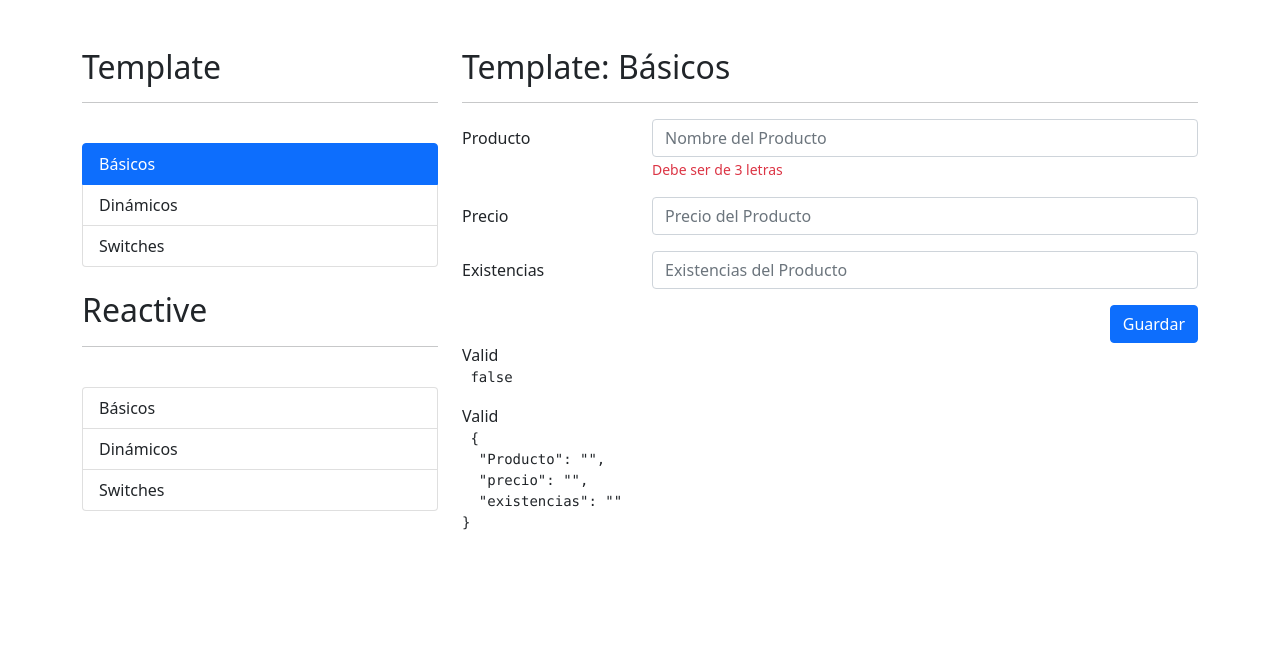
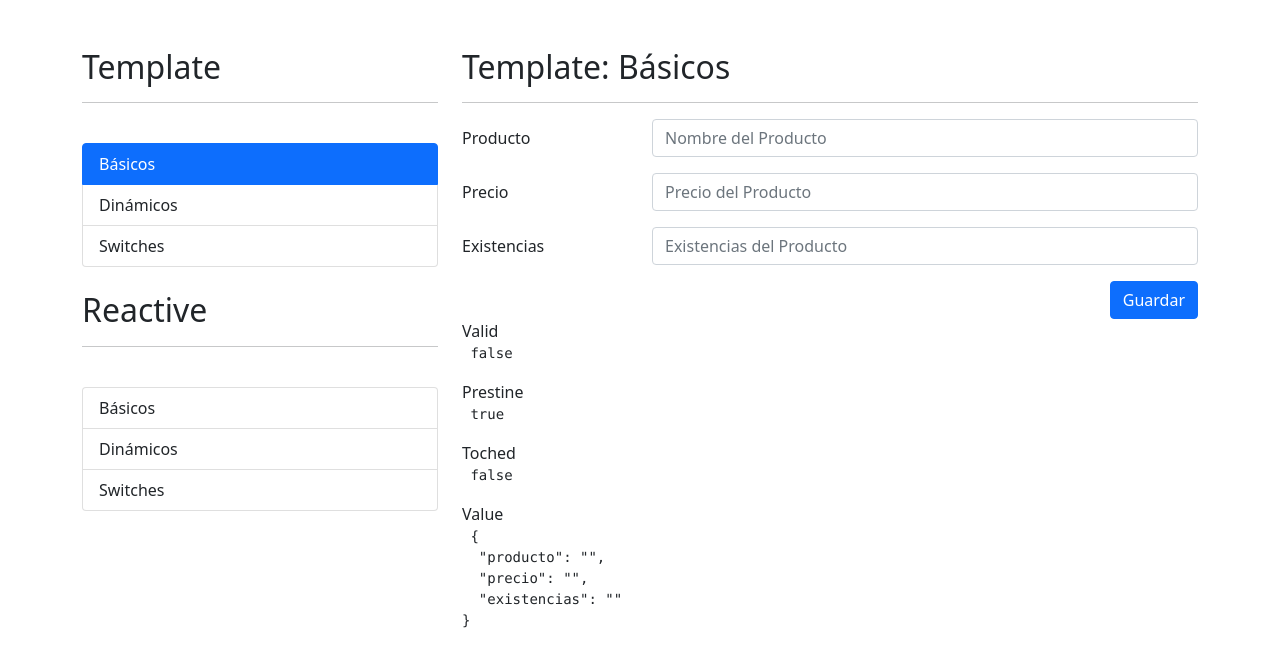
Before and after one commit to pabalvarezs/formulariosApp-Angular, an Angular app: page /template/basicos in a window 1280 px wide. Shown: the top 666 px of the page. Built offline with nearby package versions, Linux system fonts and the light colour scheme.

Commit message:
seccion 16 clase 233

```diff
--- a/src/app/template/basicos/basicos.component.html
+++ b/src/app/template/basicos/basicos.component.html
@@ -12,9 +12,13 @@
                             class="form-control"
                             placeholder="Nombre del Producto"
                             ngModel
-                            name="Producto"
-                            required>
-                    <span class="form-text text-danger">Debe ser de 3 letras</span>
+                            name="producto"
+                            required
+                            minlength="3">
+                    <span   class="form-text text-danger"
+                            *ngIf="miFormulario.controls.producto?.invalid && miFormulario.controls.producto?.touched ">
+                        Debe ser de 3 letras
+                    </span>
                 </div>
             </div>
             <!-- Precio Producto -->
@@ -25,7 +29,8 @@
                             class="form-control"
                             placeholder="Precio del Producto"
                             ngModel
-                            name="precio">
+                            name="precio"
+                            required>
                 </div>
             </div>
             <!-- Existencias Producto -->
@@ -57,7 +62,11 @@
     <div class="col">
         <span>Valid</span>
         <pre> {{ miFormulario.valid  }}</pre>
-        <span>Valid</span>
+        <span>Prestine</span>
+        <pre> {{ miFormulario.pristine  }}</pre>
+        <span>Toched</span>
+        <pre> {{ miFormulario.touched  }}</pre>
+        <span>Value</span>
         <pre> {{ miFormulario.value | json  }}</pre>
     </div>
 </div>
```
